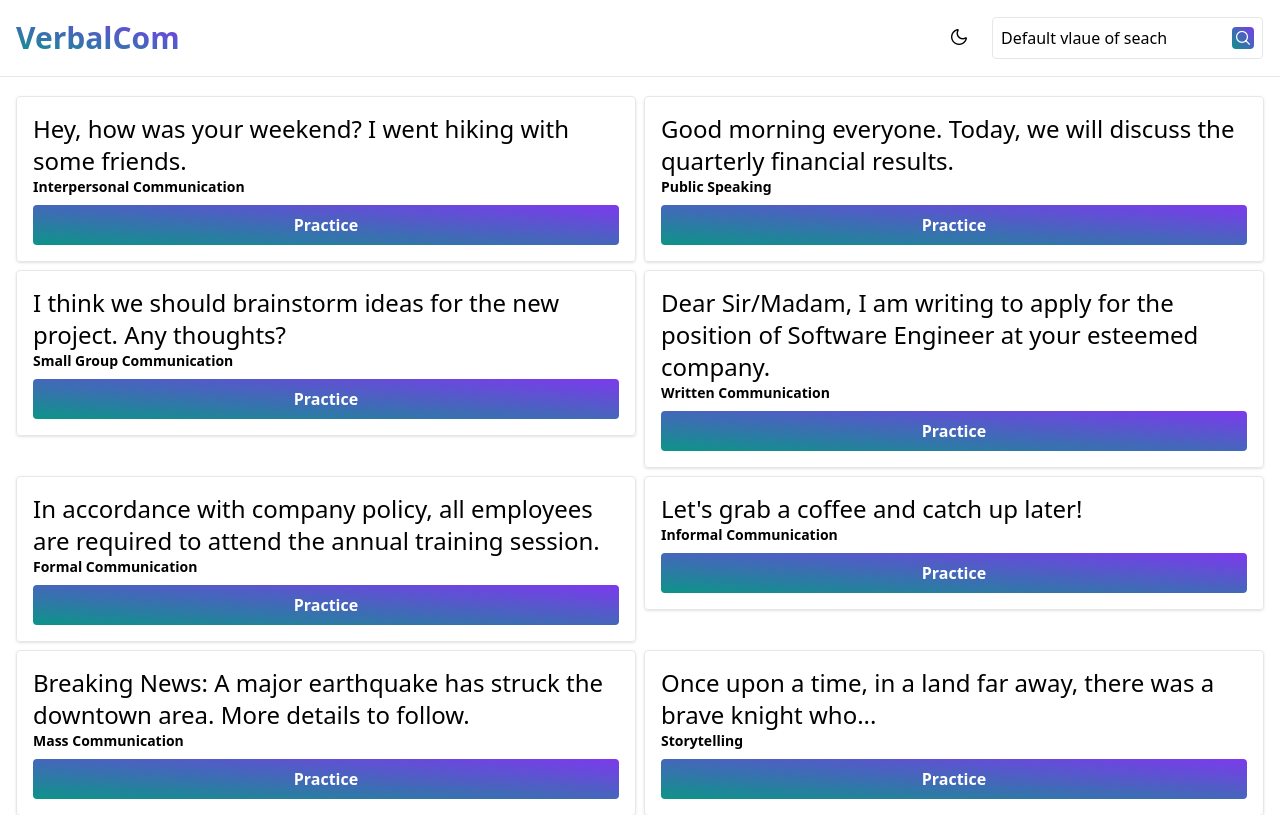
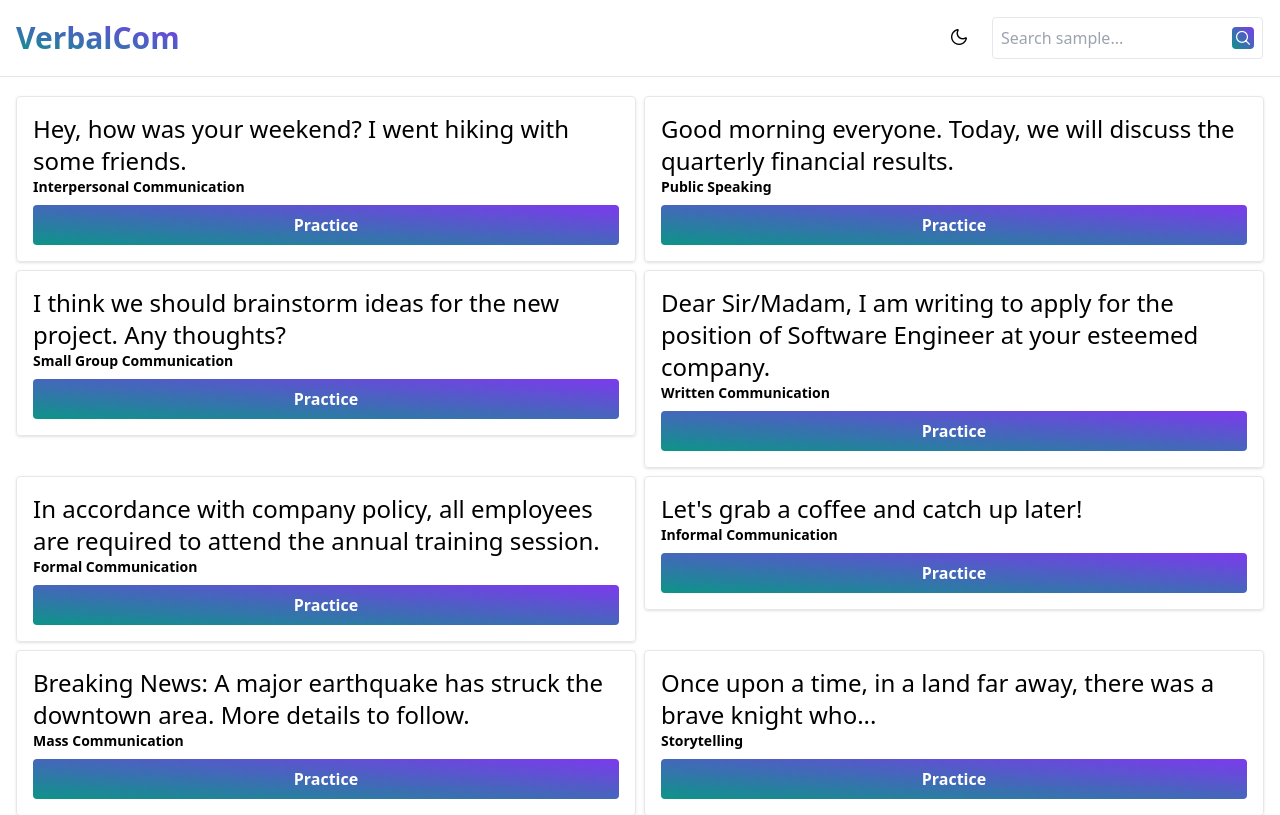
Before and after one commit to ashsajal1/verbalcom, a Vue app: page / in a window 1280 px wide. Shown: the top 815 px of the page. Built offline with nearby package versions, Linux system fonts and the light colour scheme.

Commit message:
remove default value

```diff
--- a/src/stores/search.ts
+++ b/src/stores/search.ts
@@ -2,7 +2,7 @@ import { defineStore } from "pinia";
 import { ref } from "vue";
 
 export const useSearchStore = defineStore("search", () => {
-  const searchText = ref("Default vlaue of seach");
+  const searchText = ref("");
 
   return { searchText };
 });
```
